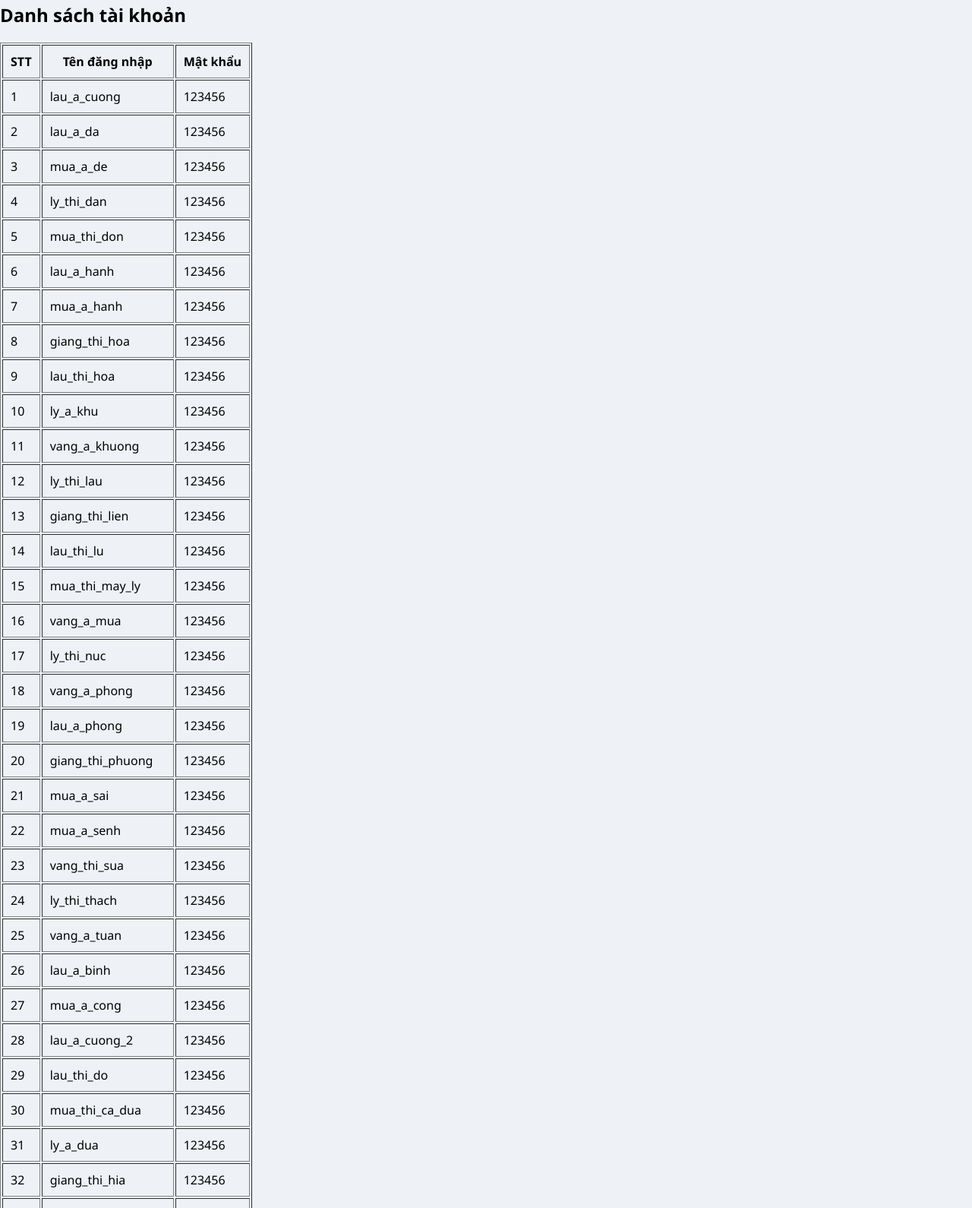
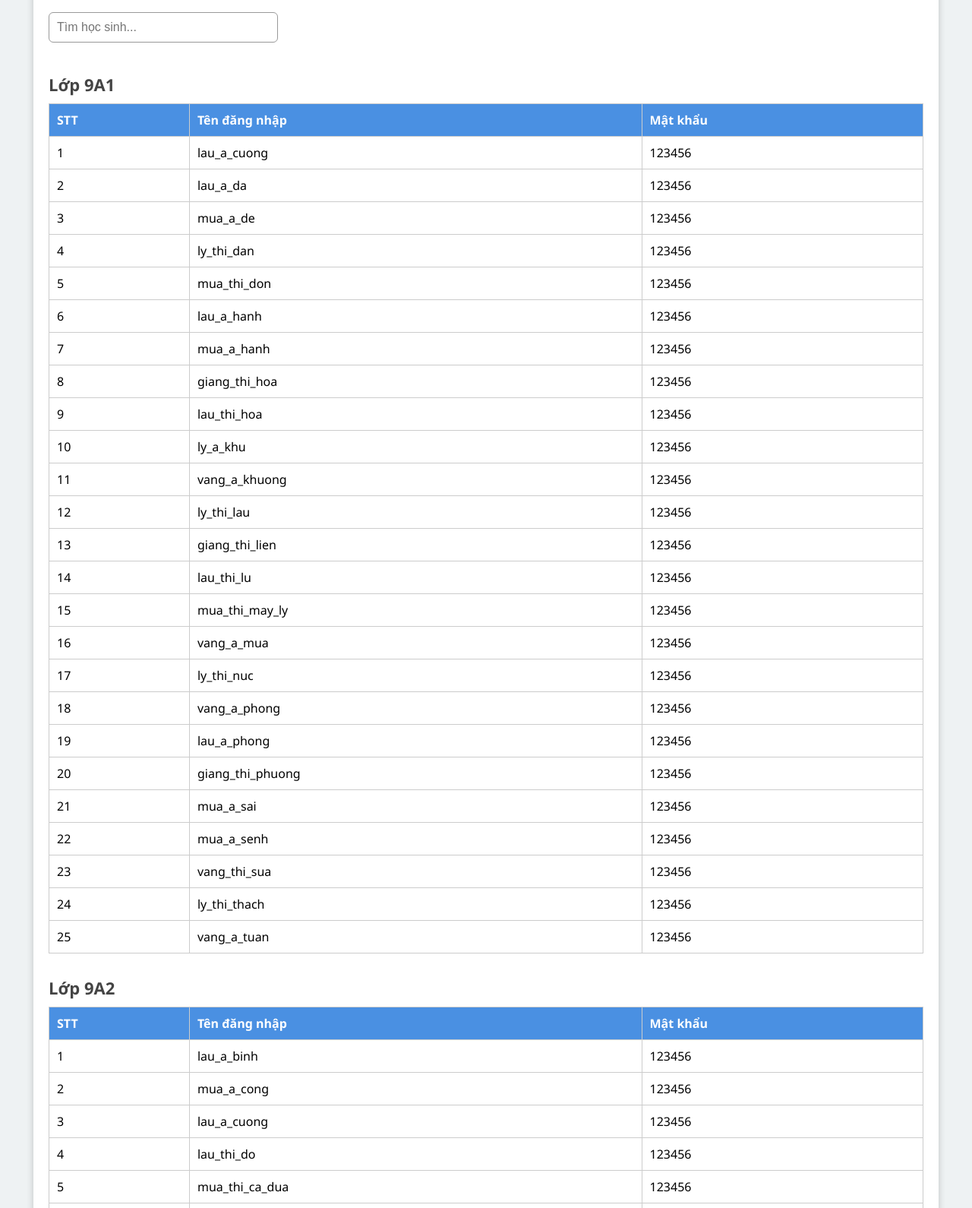
Before and after one commit to damtuanththcstenhphongtg-creator/https-github.com-enterprises-damtuantenhphong-, a plain HTML site: page teacher_class9.html in a window 1280 px wide. Shown: the part 125-1715 px from the top of the page at 76% size. Drawn offline with Linux system fonts and the light colour scheme.

Commit message:
Refactor teacher_class9.html for better structure

```diff
--- a/teacher_class9.html
+++ b/teacher_class9.html
@@ -2,29 +2,74 @@
 <html lang="vi">
 <head>
 <meta charset="UTF-8">
-    <title>Quản lý lớp 9A1 - 9A2</title>
+<title>Danh sách học sinh – Khối 9</title>
 <link rel="stylesheet" href="style.css">
+
+<style>
+body { font-family: "Segoe UI"; background:#eef2f3; margin:0; }
+.container {
+    width: 90%; margin:auto; margin-top:25px;
+    background:#fff; padding:20px;
+    border-radius:10px; box-shadow:0 0 10px rgba(0,0,0,0.2);
+}
+h1 { text-align:center; color:#003366; }
+.class-title {
+    font-size:22px; font-weight:bold; color:#444;
+    margin-top:30px; margin-bottom:10px;
+}
+table {
+    width:100%; border-collapse: collapse; margin-bottom:25px;
+}
+table th, table td {
+    border:1px solid #ccc; padding:10px; text-align:left;
+}
+th { background:#4a90e2; color:white; }
+.search-box {
+    margin-bottom:15px;
+}
+input[type='text'] {
+    width:280px; padding:10px; border-radius:6px; border:1px solid #999;
+}
+.back-btn {
+    display:inline-block; padding:10px 18px; background:#4a90e2;
+    color:white; text-decoration:none; border-radius:6px; font-weight:bold;
+}
+</style>
+
 </head>
 <body>
 
 <div class="container">
+    <h1>Danh sách học sinh – Khối 9</h1>
 
-    <h1>Danh sách học sinh lớp 9A1 - 9A2</h1>
+    <!-- Search -->
+    <div class="search-box">
+        <input type="text" id="searchInput" placeholder="Tìm học sinh..." onkeyup="searchStudent()">
+    </div>
 
-    <a href="teacher_home.html" class="back-btn">⬅ Quay lại</a>
+    <!-- 9A1 -->
+    <div class="class-title">Lớp 9A1</div>
+    <table id="table9A1">
+        <tr><th>STT</th><th>Tên đăng nhập</th><th>Mật khẩu</th></tr>
+    </table>
 
-    <h2>Danh sách tài khoản</h2>
+    <!-- 9A2 -->
+    <div class="class-title">Lớp 9A2</div>
+    <table id="table9A2">
+        <tr><th>STT</th><th>Tên đăng nhập</th><th>Mật khẩu</th></tr>
+    </table>
 
-    <table border="1" cellpadding="10">
-        <tr>
-            <th>STT</th>
-            <th>Tên đăng nhập</th>
-            <th>Mật khẩu</th>
-        </tr>
+    <br>
+    <a href="teacher_dashboard.html" class="back-btn">⬅ Quay lại</a>
+</div>
 
-        <!-- Danh sách tự sinh -->
+
 <script>
-            const students = [
+// =====================================
+// DỮ LIỆU HỌC SINH LỚP 9A1 & 9A2
+// =====================================
+const data_9 = {
+    "9A1": [
         {"username": "lau_a_cuong", "password": "123456"},
         {"username": "lau_a_da", "password": "123456"},
         {"username": "mua_a_de", "password": "123456"},
@@ -49,16 +94,18 @@
         {"username": "mua_a_senh", "password": "123456"},
         {"username": "vang_thi_sua", "password": "123456"},
         {"username": "ly_thi_thach", "password": "123456"},
-                {"username": "vang_a_tuan", "password": "123456"},
+        {"username": "vang_a_tuan", "password": "123456"}
+    ],
 
+    "9A2": [
         {"username": "lau_a_binh", "password": "123456"},
         {"username": "mua_a_cong", "password": "123456"},
-                {"username": "lau_a_cuong_2", "password": "123456"},
+        {"username": "lau_a_cuong", "password": "123456"},
         {"username": "lau_thi_do", "password": "123456"},
         {"username": "mua_thi_ca_dua", "password": "123456"},
         {"username": "ly_a_dua", "password": "123456"},
         {"username": "giang_thi_hia", "password": "123456"},
-                {"username": "lau_thi_hoa_2", "password": "123456"},
+        {"username": "lau_thi_hoa", "password": "123456"},
         {"username": "mua_van_hung", "password": "123456"},
         {"username": "lau_a_kha", "password": "123456"},
         {"username": "mua_thi_lau", "password": "123456"},
@@ -67,53 +114,56 @@
         {"username": "mua_thi_pa_na", "password": "123456"},
         {"username": "vang_thi_nhung", "password": "123456"},
         {"username": "mua_chi_phinh", "password": "123456"},
-                {"username": "giang_thi_phuong_2", "password": "123456"},
+        {"username": "giang_thi_phuong", "password": "123456"},
         {"username": "lau_a_sai", "password": "123456"},
         {"username": "mua_thi_senh", "password": "123456"},
         {"username": "giang_a_son", "password": "123456"},
         {"username": "mua_a_son", "password": "123456"},
-                {"username": "vang_thi_sua_2", "password": "123456"},
+        {"username": "vang_thi_sua", "password": "123456"},
         {"username": "mua_a_tenh", "password": "123456"},
         {"username": "mua_thuy_van", "password": "123456"},
         {"username": "mua_thi_xia", "password": "123456"},
-                {"username": "ly_thi_xinh", "password": "123456"},
-            ];
-
-            let tableHTML = "";
-            students.forEach((s, i) => {
-                tableHTML += `
-                    <tr>
-                        <td>${i + 1}</td>
-                        <td>${s.username}</td>
-                        <td>${s.password}</td>
-                    </tr>
-                `;
-            });
-
-            document.write(tableHTML);
-        </script>
-    </table>
-
-    <br><br>
-
-    <button onclick="downloadJSON()" class="download-btn">📥 Tải file JSON</button>
-
-</div>
-
-<script>
-function downloadJSON() {
-    const data = {
-        "class": "9A1_9A2",
-        "students": students
+        {"username": "ly_thi_xinh", "password": "123456"}
+    ]
 };
 
-    const blob = new Blob([JSON.stringify(data, null, 2)], { type: "application/json" });
-    const url = URL.createObjectURL(blob);
 
-    const a = document.createElement("a");
-    a.href = url;
-    a.download = "students_class9.json";
-    a.click();
+// =====================================
+// HIỂN THỊ BẢNG DỮ LIỆU
+// =====================================
+function loadTable(className, tableID){
+    let table = document.getElementById(tableID);
+    let list = data_9[className];
+
+    list.forEach((stu, index) => {
+        let row = document.createElement("tr");
+        row.innerHTML = `
+            <td>${index + 1}</td>
+            <td>${stu.username}</td>
+            <td>${stu.password}</td>
+        `;
+        table.appendChild(row);
+    });
+}
+
+loadTable("9A1", "table9A1");
+loadTable("9A2", "table9A2");
+
+
+// =====================================
+// TÌM KIẾM TRONG 2 BẢNG
+// =====================================
+function searchStudent(){
+    let keyword = document.getElementById("searchInput").value.toLowerCase();
+    let tables = ["table9A1", "table9A2"];
+
+    tables.forEach(id => {
+        let rows = document.getElementById(id).getElementsByTagName("tr");
+        for(let i=1; i<rows.length; i++){
+            let text = rows[i].innerText.toLowerCase();
+            rows[i].style.display = text.includes(keyword) ? "" : "none";
+        }
+    });
 }
 </script>
 
```
Lines whose indentation alone changed are shown as unchanged.
